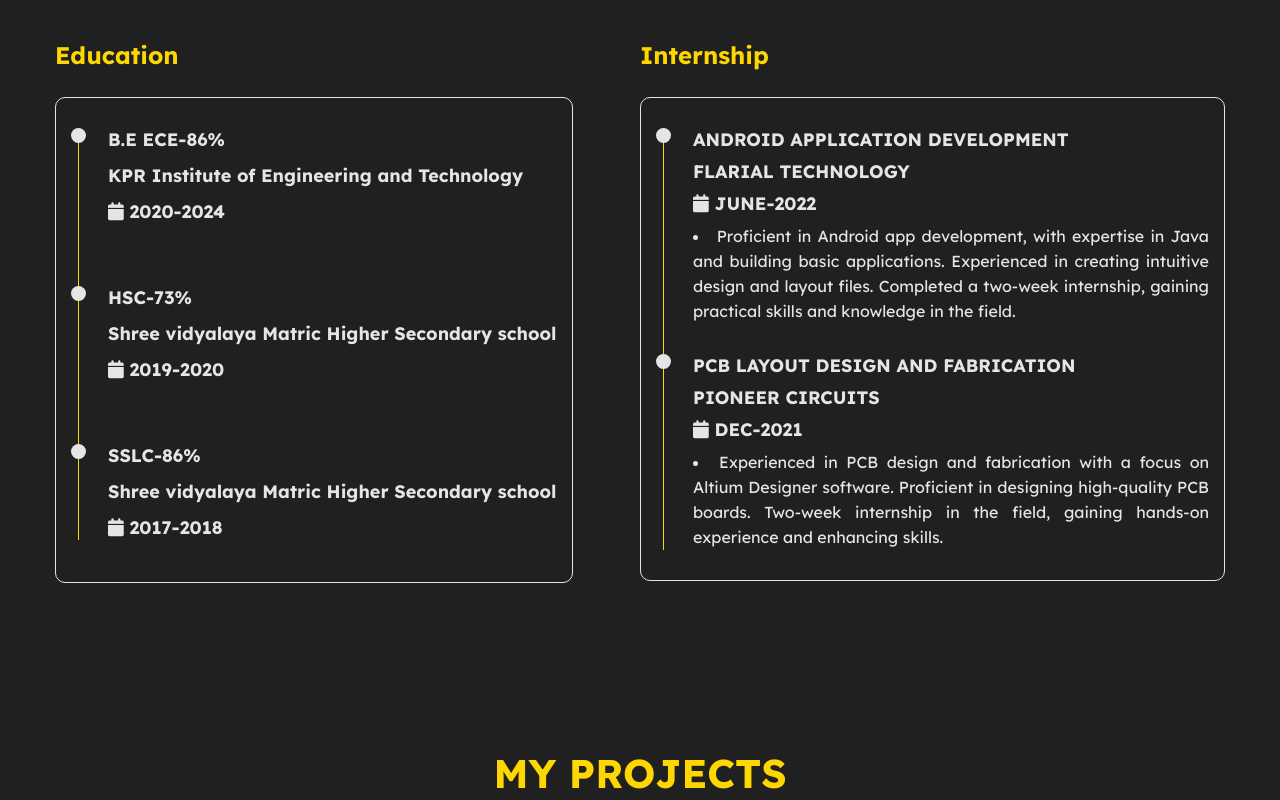
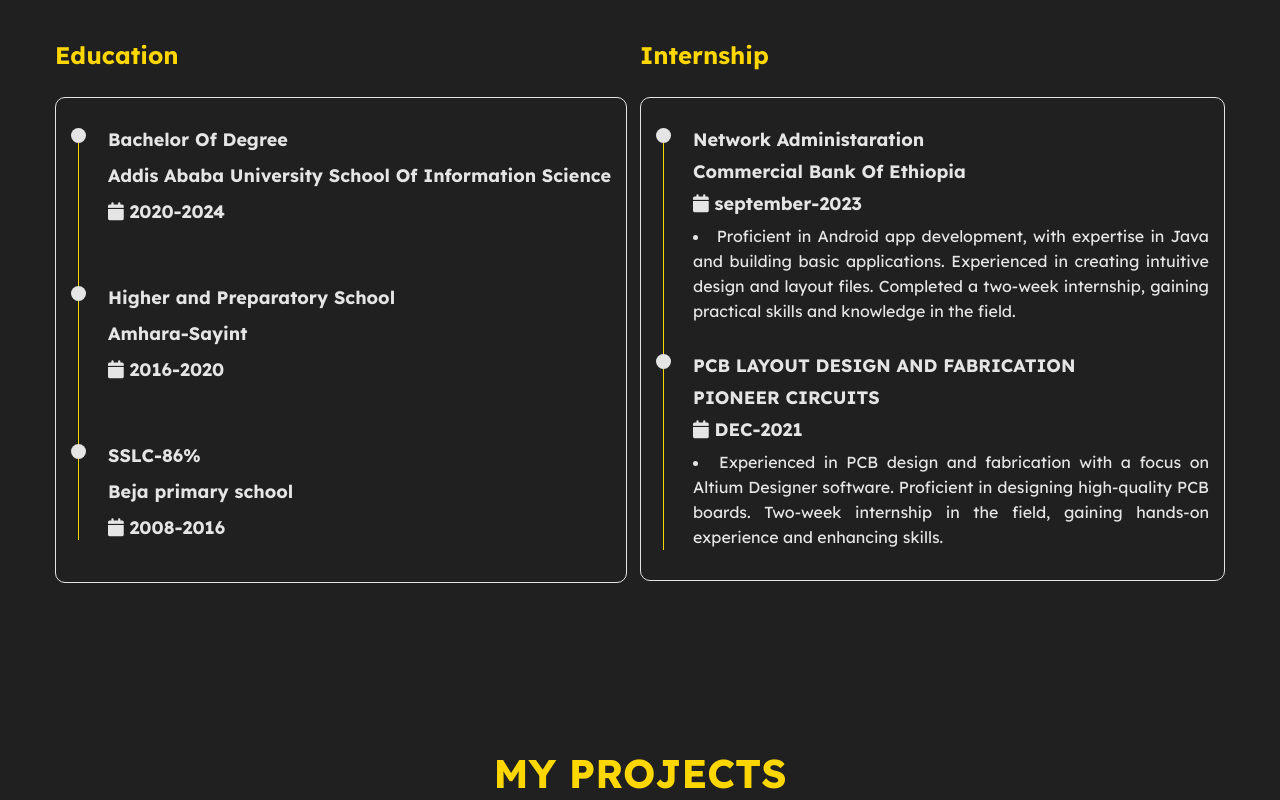
Before and after one commit to mikias1219/Persoanl-website, a plain HTML site: page index.html in a window 1280 px wide. Shown: the part 1000-1800 px from the top of the page. Drawn offline with nearby package versions, Linux system fonts and the light colour scheme.

Commit message:
little update

```diff
--- a/index.html
+++ b/index.html
@@ -107,9 +107,9 @@
                                 <div class="timeline-item">
                                     <div class="circle-dot"></div>
                                     <h3 class="timeline-title">
-                                        B.E ECE-86%
+                                        Bachelor Of Degree
                                     </h3>
-                                    <h4 class="timeline-title">KPR Institute of Engineering and Technology</h4>
+                                    <h4 class="timeline-title">Addis Ababa University School Of Information Science </h4>
                                     <h4 class="timeline-title">
                                         <i class="fa fa-calendar"></i> 2020-2024
                                     </h4>
@@ -117,10 +117,10 @@
                                 <!-- Timeline-item -->
                                 <div class="timeline-item">
                                     <div class="circle-dot"></div>
-                                    <h3 class="timeline-title">HSC-73%</h3>
-                                    <h4 class="timeline-title">Shree vidyalaya Matric Higher Secondary school</h4>
+                                    <h3 class="timeline-title">Higher and Preparatory School </h3>
+                                    <h4 class="timeline-title">Amhara-Sayint</h4>
                                     <h4 class="timeline-title">
-                                        <i class="fa fa-calendar"></i> 2019-2020
+                                        <i class="fa fa-calendar"></i> 2016-2020
                                     </h4>
                                 </div>
                                 <!-- Timeline-item -->
@@ -129,9 +129,9 @@
                                     <h3 class="timeline-title">
                                         SSLC-86%
                                     </h3>
-                                    <h4 class="timeline-title"> Shree vidyalaya Matric Higher Secondary school</h4>
+                                    <h4 class="timeline-title"> Beja  primary  school</h4>
                                     <h4 class="timeline-title">
-                                        <i class="fa fa-calendar"></i> 2017-2018
+                                        <i class="fa fa-calendar"></i> 2008-2016
                                     </h4>
                                 </div>
 
@@ -149,11 +149,11 @@
                                 <div class="timeline-item">
                                     <div class="circle-dot"></div>
                                     <h3 class="timeline-title">
-                                        ANDROID APPLICATION DEVELOPMENT
+                                        Network Administaration
                                     </h3>
-                                    <h4 class="timeline-title">FLARIAL TECHNOLOGY</h4>
+                                    <h4 class="timeline-title">Commercial Bank Of Ethiopia</h4>
                                     <h4 class="timeline-title">
-                                        <i class="fa fa-calendar"></i> JUNE-2022
+                                        <i class="fa fa-calendar"></i> september-2023
                                     </h4>
                                     <li class="timeline-text">Proficient in Android app development, with expertise in Java and building basic applications. Experienced in creating intuitive design and layout files. Completed a two-week internship, gaining practical skills and knowledge in the field.
                                     </li>
@@ -239,7 +239,7 @@
     <!-------------------------- Footer section -------------------------->
    <footer class="footer">
     <small class="message">Thanks for visiting and happy coding!</small>
-    <small class="copyright">&copy; Copyright 2023. All rights reserved.</small>
+    <small class="copyright">&copy; Copyright 2024. All rights reserved.</small>
    </footer>
 
 </body>
```
